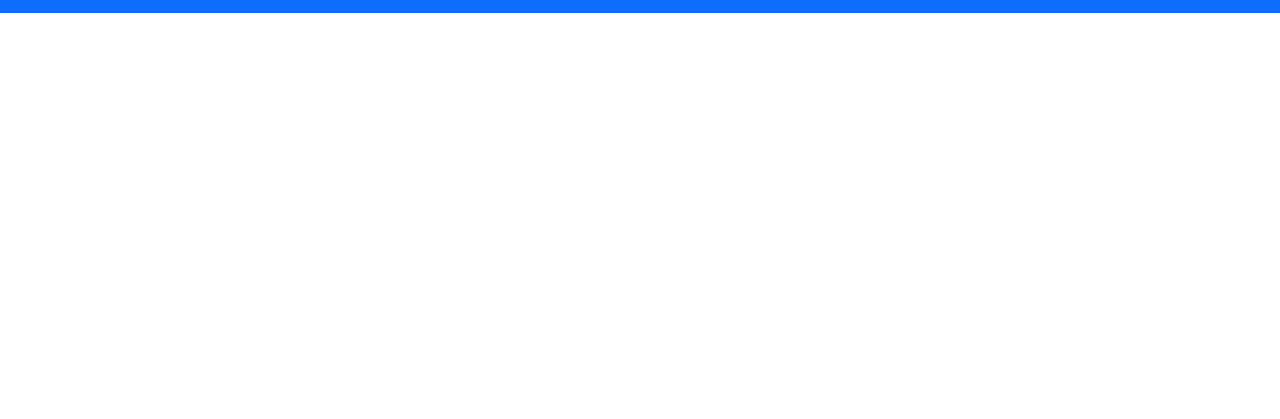
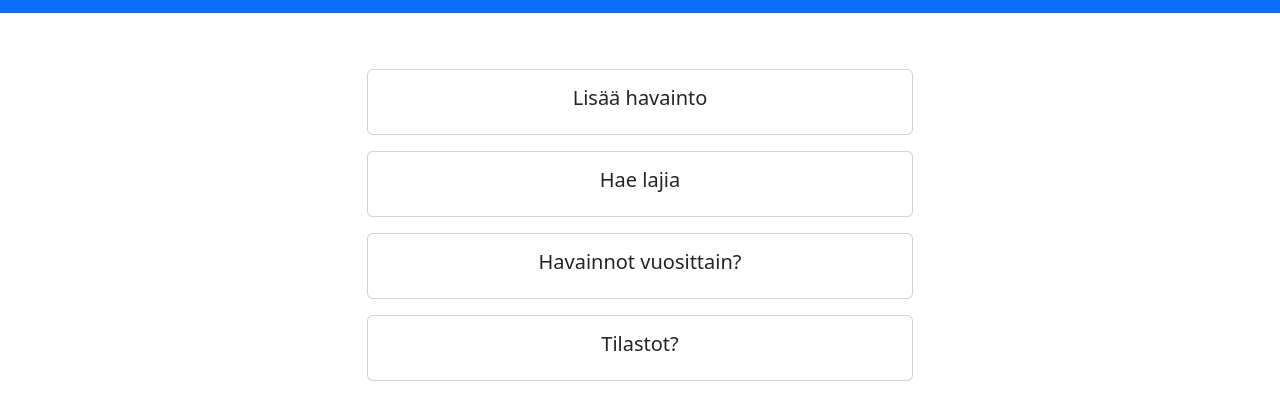
Before and after one commit to Team-Tanja/havis, a plain HTML site: page index.html in a window 1280 px wide. Shown: the part 59-478 px from the top of the page. Drawn offline with nearby package versions, Linux system fonts and the light colour scheme.

Commit message:
Lisätty kosketuslaatikot ja linkki tyylitiedostoon

```diff
--- a/index.html
+++ b/index.html
@@ -6,6 +6,7 @@
     <link href="https://cdn.jsdelivr.net/npm/bootstrap@5.3.8/dist/css/bootstrap.min.css"
     rel="stylesheet" integrity="sha384-sRIl4kxILFvY47J16cr9ZwB07vP4J8+LH7qKQnuqkuIAvNWLzeN8tE5YBujZqJLB"
     crossorigin="anonymous">
+    <link rel="stylesheet" href="tyylit.css">
     <title>Havis</title>
 </head>
 <body>
@@ -14,6 +15,47 @@
                 <a href="#" class="navbar-brand text-light">Havaintovihko</a>
         </div>
     </nav>
+
+    <div class="container my-5">
+        <div class="row justify-content-center">
+            <div class="col-md-6">
+
+                <div class="card mb-3 text-center">
+                    <div class="card-body">
+                        <a href="#lisaa-havainto" class="stretched-link text-decoration-none text-dark">
+                            <h5 class="card-title">Lisää havainto</h5>
+                        </a>
+                    </div>
+                </div>
+
+                <div class="card mb-3 text-center">
+                    <div class="card-body">
+                        <a href="#hae-lajia" class="stretched-link text-decoration-none text-dark">
+                            <h5 class="card-title">Hae lajia</h5>
+                        </a>
+                    </div>
+                </div>
+
+                <div class="card mb-3 text-center">
+                    <div class="card-body">
+                        <a href="#havainnot-vuosittain" class="stretched-link text-decoration-none text-dark">
+                            <h5 class="card-title">Havainnot vuosittain?</h5>
+                        </a>
+                    </div>
+                </div>
+
+                <div class="card mb-3 text-center">
+                    <div class="card-body">
+                        <a href="#tilastot" class="stretched-link text-decoration-none text-dark">
+                            <h5 class="card-title">Tilastot?</h5>
+                        </a>
+                    </div>
+                </div>
+
+            </div>
+        </div>
+    </div>
+
     <script src="main.js"></script>
     <script src="https://cdn.jsdelivr.net/npm/bootstrap@5.3.8/dist/js/bootstrap.bundle.min.js"
     integrity="sha384-FKyoEForCGlyvwx9Hj09JcYn3nv7wiPVlz7YYwJrWVcXK/BmnVDxM+D2scQbITxI"
--- a/tyylit.css
+++ b/tyylit.css
@@ -1,5 +1,5 @@
 body::before {
     display: block;
     content: '';
-    height: 60px;
+    height: 80px;
 }
```
